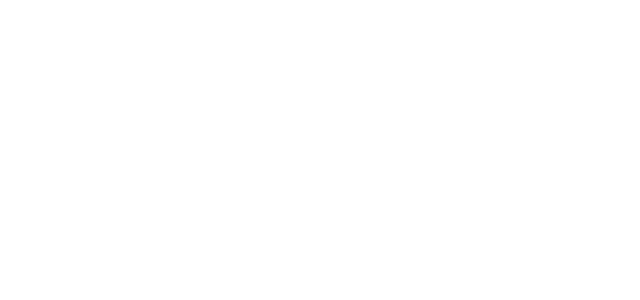
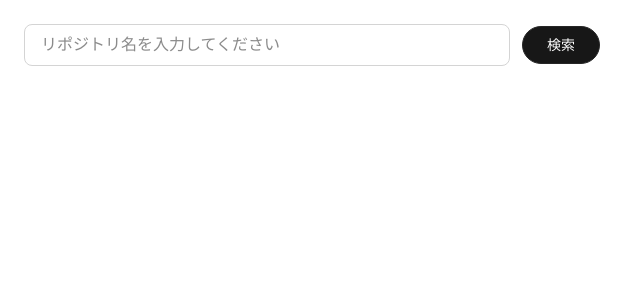
Before and after one commit to chisaki66/github-repo-search, a Next.js app: page / in a window 1280 px wide. Shown: the top 300 px of the page, without its empty margins (0-640 px from the left). Built offline with nearby package versions, Linux system fonts and the light colour scheme.

Commit message:
feat: wire home search form to search API

```diff
--- a/app/api/search/route.ts
+++ b/app/api/search/route.ts
@@ -1,6 +1,6 @@
 import { NextResponse } from "next/server";
 
-import { searchRepositories } from "@/lib/github";
+import { buildRepositorySearchQuery, searchRepositories } from "@/lib/github";
 
 export const runtime = "nodejs";
 
@@ -71,7 +71,11 @@ export async function GET(request: Request) {
   const after = afterRaw ? afterRaw : undefined;
 
   try {
-    const data = await searchRepositories({ query: q, first, after });
+    const data = await searchRepositories({
+      query: buildRepositorySearchQuery(q),
+      first,
+      after,
+    });
     return NextResponse.json(data);
   } catch (error) {
     return handleSearchFailure(error);
@@ -120,7 +124,11 @@ export async function POST(request: Request) {
   }
 
   try {
-    const data = await searchRepositories({ query: q, first, after });
+    const data = await searchRepositories({
+      query: buildRepositorySearchQuery(q),
+      first,
+      after,
+    });
     return NextResponse.json(data);
   } catch (error) {
     return handleSearchFailure(error);
--- a/components/home/home-page.tsx
+++ b/components/home/home-page.tsx
@@ -1,3 +1,54 @@
+"use client";
+
+import { useState } from "react";
+
+import { searchRepositoriesClient } from "@/lib/github";
+
 export function HomePage() {
-  return <main className="min-h-0 flex-1" />;
+  const [repositoryName, setRepositoryName] = useState("");
+  const [isSearching, setIsSearching] = useState(false);
+
+  async function handleSearch(event: React.FormEvent<HTMLFormElement>) {
+    event.preventDefault();
+
+    const trimmed = repositoryName.trim();
+    if (!trimmed || isSearching) {
+      return;
+    }
+
+    setIsSearching(true);
+    try {
+      await searchRepositoriesClient(trimmed);
+    } catch (error) {
+      console.error(error);
+    } finally {
+      setIsSearching(false);
+    }
+  }
+
+  return (
+    <main className="min-h-0 flex-1 p-6">
+      <form
+        onSubmit={handleSearch}
+        className="flex max-w-xl flex-col gap-3 sm:flex-row sm:items-center"
+      >
+        <input
+          type="search"
+          name="repositoryName"
+          value={repositoryName}
+          onChange={(event) => setRepositoryName(event.target.value)}
+          placeholder="リポジトリ名を入力してください"
+          className="min-w-0 flex-1 rounded-lg border border-neutral-300 px-4 py-2 text-base text-foreground outline-none focus:border-neutral-500"
+          autoComplete="off"
+        />
+        <button
+          type="submit"
+          disabled={isSearching}
+          className="rounded-full border border-neutral-800 bg-neutral-900 px-6 py-2 text-sm font-medium text-white disabled:cursor-not-allowed disabled:opacity-60"
+        >
+          {isSearching ? "検索中…" : "検索"}
+        </button>
+      </form>
+    </main>
+  );
 }
--- /dev/null
+++ b/lib/github/build-repository-search-query.ts
@@ -0,0 +1,14 @@
+/** リポジトリ名検索用に GitHub search クエリ文字列へ変換する */
+export function buildRepositorySearchQuery(userInput: string): string {
+  const trimmed = userInput.trim();
+  if (!trimmed) {
+    return "";
+  }
+
+  // 既に GitHub の検索修飾子を含む場合はそのまま渡す
+  if (/\b(in:|user:|org:|repo:|language:|stars:|fork:)/i.test(trimmed)) {
+    return trimmed;
+  }
+
+  return `${trimmed} in:name`;
+}
--- a/lib/github/index.ts
+++ b/lib/github/index.ts
@@ -1,3 +1,4 @@
+export { buildRepositorySearchQuery } from "./build-repository-search-query";
 export {
   createGithubGraphqlHeaders,
   createGithubGraphqlHeadersFromEnv,
@@ -15,3 +16,7 @@ export {
   type SearchRepositoryNode,
   type SearchRepositoryOwner,
 } from "./search-repositories";
+export {
+  searchRepositoriesClient,
+  type RepositorySearchResult,
+} from "./search-repositories-client";
--- /dev/null
+++ b/lib/github/search-repositories-client.ts
@@ -0,0 +1,47 @@
+import type { SearchRepositoriesData } from "./search-repositories";
+
+export type RepositorySearchResult = {
+  icon: string;
+  repositoryName: string;
+};
+
+function toSearchResults(
+  data: SearchRepositoriesData,
+): RepositorySearchResult[] {
+  const edges = data.search.edges ?? [];
+
+  return edges.flatMap((edge) => {
+    const node = edge?.node;
+    if (!node?.owner?.avatarUrl || !node.name) {
+      return [];
+    }
+
+    return [
+      {
+        icon: node.owner.avatarUrl,
+        repositoryName: node.name,
+      },
+    ];
+  });
+}
+
+export async function searchRepositoriesClient(
+  repositoryName: string,
+): Promise<RepositorySearchResult[]> {
+  const q = repositoryName.trim();
+  if (!q) {
+    return [];
+  }
+
+  const response = await fetch(`/api/search?q=${encodeURIComponent(q)}`);
+
+  if (!response.ok) {
+    const body = (await response.json().catch(() => null)) as {
+      error?: string;
+    } | null;
+    throw new Error(body?.error ?? `Search failed (${response.status})`);
+  }
+
+  const data = (await response.json()) as SearchRepositoriesData;
+  return toSearchResults(data);
+}
--- a/lib/github/search-repositories.ts
+++ b/lib/github/search-repositories.ts
@@ -14,24 +14,11 @@ export const SEARCH_REPOSITORIES_QUERY = `
             name
             owner {
               ... on User {
-                login
                 avatarUrl
               }
               ... on Organization {
-                login
                 avatarUrl
               }
-            }
-            primaryLanguage {
-              name
-            }
-            stargazerCount
-            watchers(first: 0) {
-              totalCount
-            }
-            forkCount
-            issues(first: 0, states: [OPEN]) {
-              totalCount
             }
           }
         }
@@ -47,18 +34,12 @@ export type SearchRepositoriesVariables = {
 };
 
 export type SearchRepositoryOwner = {
-  login: string;
   avatarUrl: string;
 };
 
 export type SearchRepositoryNode = {
   name: string;
   owner: SearchRepositoryOwner;
-  primaryLanguage: { name: string } | null;
-  stargazerCount: number;
-  watchers: { totalCount: number };
-  forkCount: number;
-  issues: { totalCount: number };
 };
 
 export type SearchRepositoriesData = {
```
